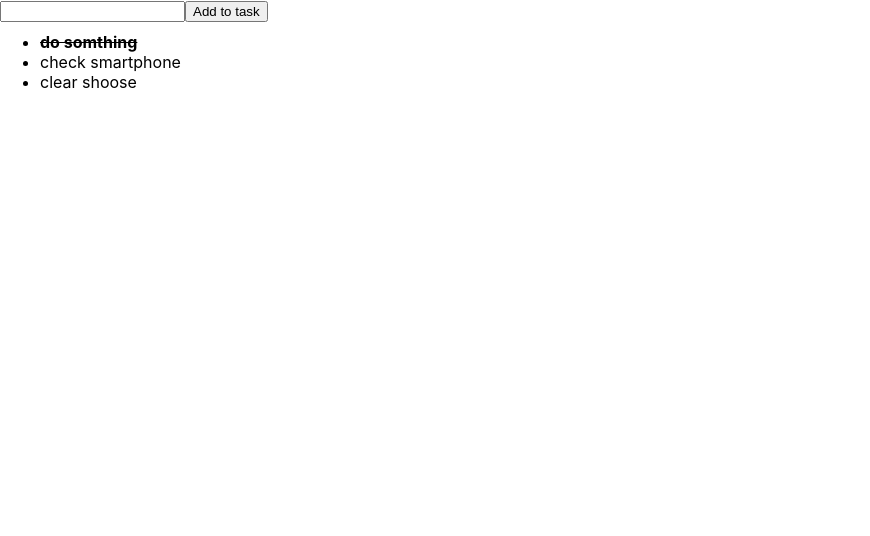
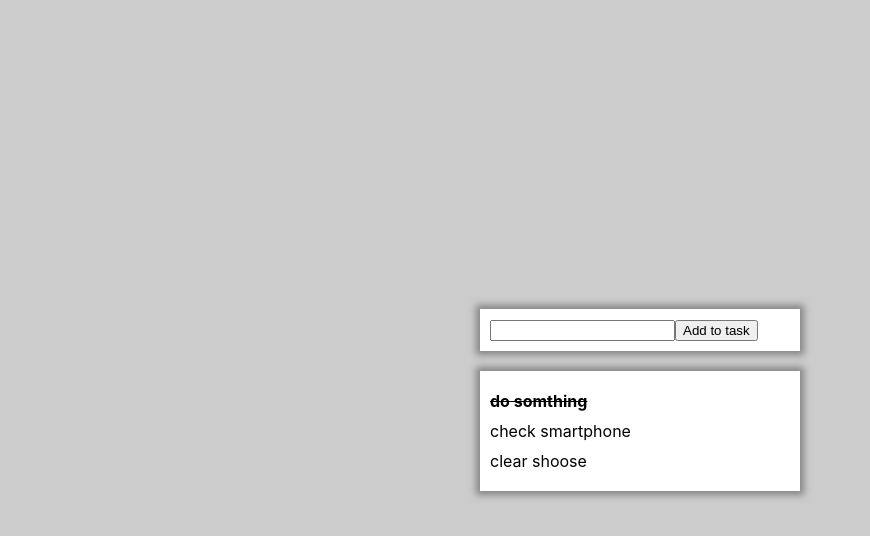
Before and after one commit to ArtemLapa/task-manager, a React app: page / in a window 1280 px wide. Shown: the whole page, without its empty margins (0-870 px from the left). Built offline with nearby package versions, Linux system fonts and the light colour scheme.

Commit message:
:construction: add some styles for layout

```diff
--- a/src/components/App/index.js
+++ b/src/components/App/index.js
@@ -1,4 +1,5 @@
 import React, { useState } from "react";
+import "./style.css";
 
 let initTasks = [
   { id: 1, title: "do somthing", done: true },
@@ -29,11 +30,12 @@ const App = () => {
   };
 
   return (
-    <>
-      <div>
+    <div className="container">
+      <div className="box">
         <input type="text" value={newTask} onChange={enterNewTask} />
         <button onClick={addNewTask}>Add to task</button>
       </div>
+      <div className="box">
         <ul className="tasks-list">
           {tasks.map((el) => (
             <li
@@ -45,7 +47,8 @@ const App = () => {
             </li>
           ))}
         </ul>
-    </>
+      </div>
+    </div>
   );
 };
 
--- /dev/null
+++ b/src/components/App/style.css
@@ -0,0 +1,26 @@
+.container {
+  height: 100vh;
+  display: flex;
+  flex-direction: column;
+  align-items: center;
+  justify-content: center;
+}
+
+.box {
+  width: 300px;
+  background-color: #fff;
+  margin: 10px 0;
+  padding: 10px;
+  box-shadow: 0px 0px 7px 4px rgba(0, 0, 0, 0.35);
+}
+
+.tasks-list li {
+  margin-top: 10px;
+  margin-bottom: 10px;
+  cursor: pointer;
+}
+
+.task-done {
+  text-decoration: line-through;
+  font-weight: bold;
+}
--- a/src/index.css
+++ b/src/index.css
@@ -1,5 +1,6 @@
 body {
   margin: 0;
+  padding: 0;
   font-family: -apple-system, BlinkMacSystemFont, 'Segoe UI', 'Roboto', 'Oxygen',
     'Ubuntu', 'Cantarell', 'Fira Sans', 'Droid Sans', 'Helvetica Neue',
     sans-serif;
@@ -12,13 +13,13 @@ code {
     monospace;
 }
 
-.tasks-list {
-  margin-top: 10px;
-  margin-bottom: 10px;
-  cursor: pointer;
+html, body {
+  height: 100vh;
+  background-color: #ccc;
 }
 
-.task-done {
-  text-decoration: line-through;
-  font-weight: bold;
+ul {
+  list-style: none;
+  padding: 0;
+  margin: 0;
 }
```
Lines whose indentation alone changed are shown as unchanged.
